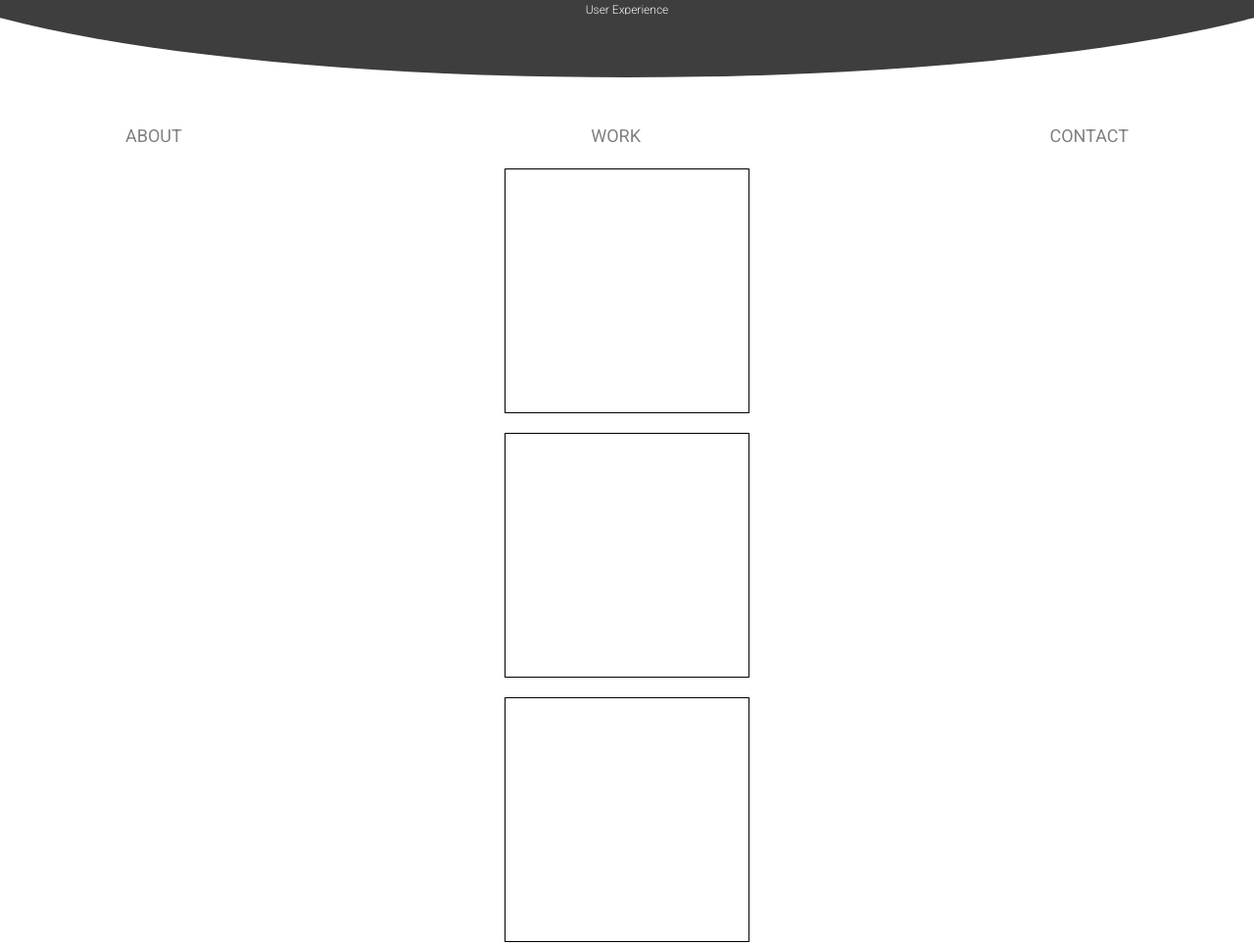
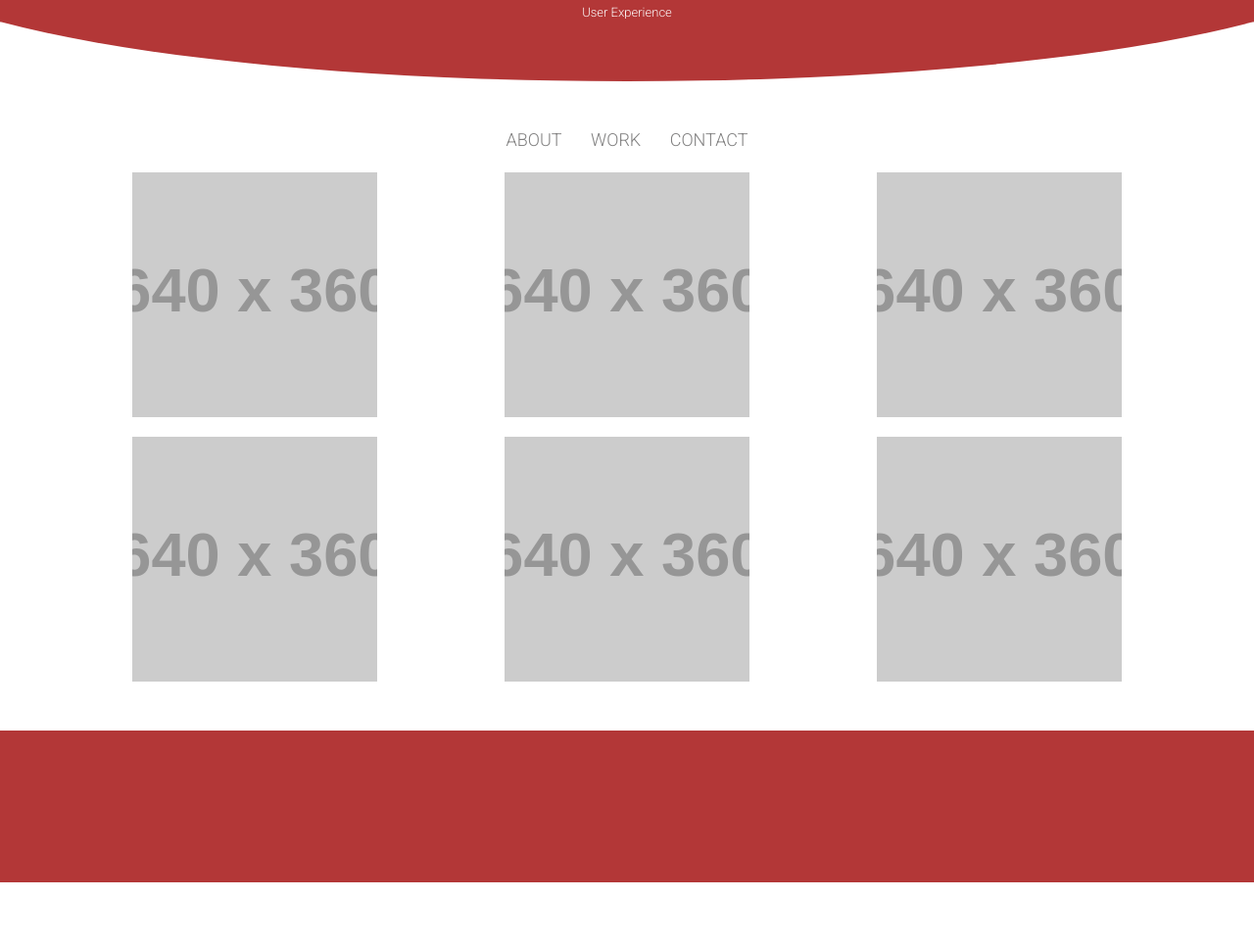
Before and after one commit to davemouva/Port2019, a plain HTML site: page index.html in a window 1280 px wide. Shown: the part 344-1309 px from the top of the page at 98% size. After the commit the page ends 1245 px from the top, so only its background shows below. Drawn offline with nearby package versions, Linux system fonts and the light colour scheme; placeholder pictures from the web are drawn by us.

Commit message:
Added Pages

```diff
--- a/css/main.css
+++ b/css/main.css
@@ -2,7 +2,7 @@
 
 .logo-bg {
     background-color: #3e3e3e;
-    /* background-color:#b33737; */
+    background-color:#b33737;
 }
 
 .bg-circle-container {
@@ -14,7 +14,7 @@
 
 .bg-circle {
     background-color: #3e3e3e;
-    /* background-color: #b33737; */
+    background-color: #b33737;
     height: 272px;
     border-radius: 50%;
     width: 120%;
@@ -49,7 +49,7 @@ h4:first-child {
 }
 
 h6 {
-    font-size:12px;
+    font-size:13px;
     text-align:center;
     color:rgba(255,255,255,0.95);
     font-weight:300;
@@ -61,18 +61,31 @@ ul {
     display:flex;
     justify-content: space-between;
     margin:30px auto 10px;
-    width:80%;
+    width:247px;
 }
 ul li {
     list-style: none;
     text-transform: uppercase;
+    font-size:18px;
+    font-weight: 100;
+}
+
+ul li a {
     color:#818080;
-    font-size:18px;
 }
 
 .inner-thumb {
     height:250px;
     width:250px;
-    border:1px solid black;
     margin:10px auto;
+    background-image: url("http://via.placeholder.com/640x360");
+    background-size:cover;
+    background-position: center;
 }
+
+footer {
+    background-color: #b33737;
+    width: 100%;
+    height: 155px;
+    margin-top: 40px;
+}
--- a/index.html
+++ b/index.html
@@ -6,8 +6,8 @@
     <title>Dave Morales</title>
     <meta name="description" content="">
     <meta name="viewport" content="width=device-width, initial-scale=1">
-    <link rel="stylesheet" href="https://stackpath.bootstrapcdn.com/bootstrap/4.3.0/css/bootstrap.min.css" integrity="sha384-PDle/QlgIONtM1aqA2Qemk5gPOE7wFq8+Em+G/hmo5Iq0CCmYZLv3fVRDJ4MMwEA"
-        crossorigin="anonymous">
+    <link rel="stylesheet" href="https://stackpath.bootstrapcdn.com/bootstrap/4.3.0/css/bootstrap.min.css"
+        integrity="sha384-PDle/QlgIONtM1aqA2Qemk5gPOE7wFq8+Em+G/hmo5Iq0CCmYZLv3fVRDJ4MMwEA" crossorigin="anonymous">
     <link href="https://fonts.googleapis.com/css?family=Roboto:300,400" rel="stylesheet">
     <link rel="apple-touch-icon" href="apple-touch-icon.png">
     <link rel="stylesheet" href="css/main.css">
@@ -35,25 +35,41 @@
 
     <nav>
         <ul>
-            <li>About</li>
-            <li>Work</li>
-            <li>Contact</li>
+            <li><a href="about.html">About</a></li>
+            <li><a href="index.html">Work</a></li>
+            <li><a href="contact.html">Contact</a></li>
+
         </ul>
     </nav>
 
     <div class="container">
         <div class="row">
-            <div class="col-12 thumb-cont">
+            <div class="col-12 col-lg-4 thumb-cont">
                 <div class="inner-thumb"></div>
             </div>
-            <div class="col-12 thumb-cont">
+            <div class="col-12 col-lg-4 thumb-cont">
                 <div class="inner-thumb"></div>
             </div>
-            <div class="col-12 thumb-cont">
+            <div class="col-12 col-lg-4 thumb-cont">
+                <div class="inner-thumb"></div>
+            </div>
+        </div>
+        <div class="row">
+            <div class="col-12 col-lg-4 thumb-cont">
+                <div class="inner-thumb"></div>
+            </div>
+            <div class="col-12 col-lg-4 thumb-cont">
+                <div class="inner-thumb"></div>
+            </div>
+            <div class="col-12 col-lg-4 thumb-cont">
                 <div class="inner-thumb"></div>
             </div>
         </div>
     </div>
+
+    <footer></footer>
+
+
 
     <script src="js/vendor/bootstrap.min.js"></script>
     <script src="js/main.js"></script>
```
Also changed, not shown: about.html (added, +29 -0 lines), contact.html (added, +29 -0 lines).
